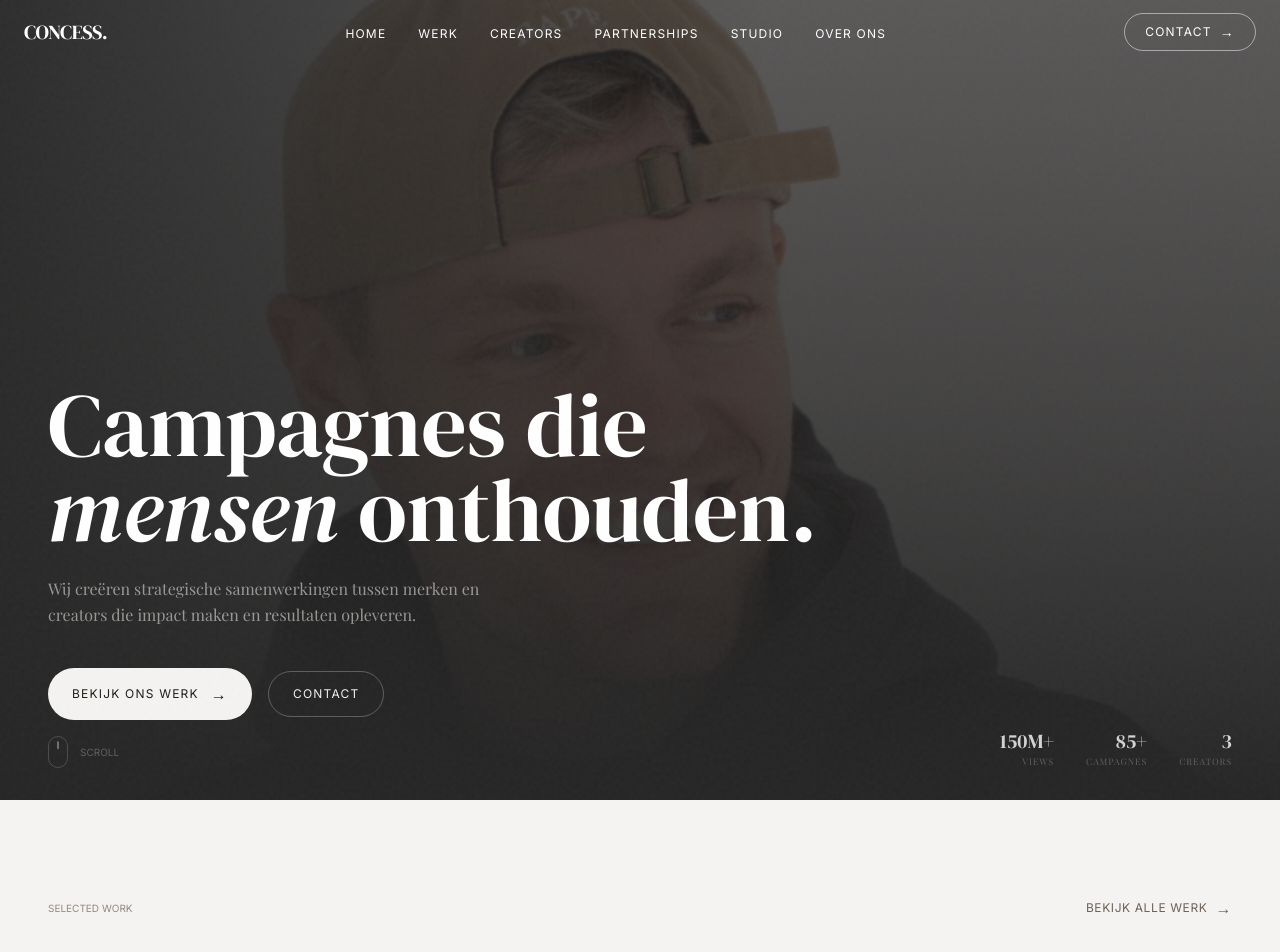
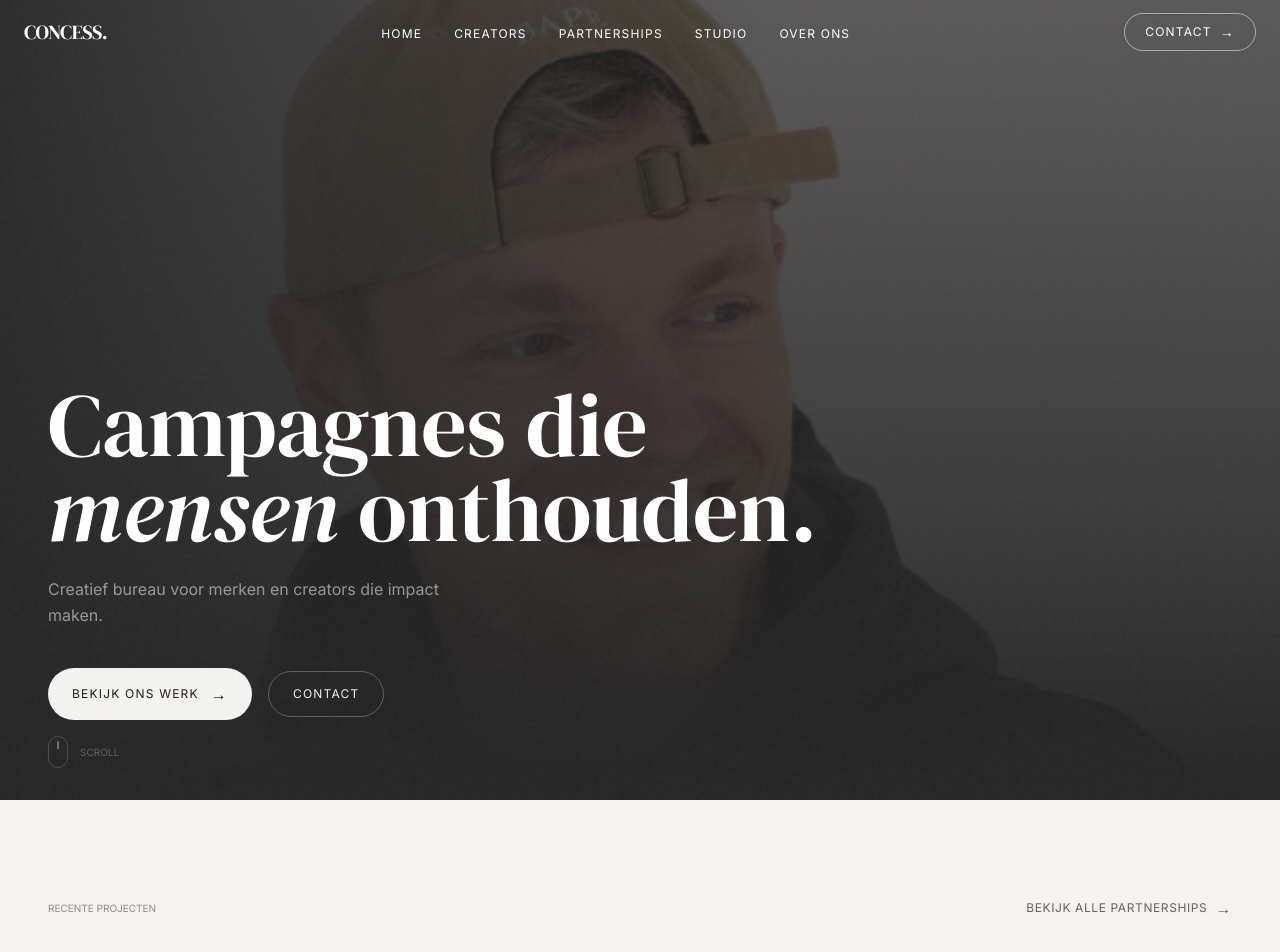
Before and after one commit to xmandysmit-tech/concess-website, a Next.js app: page / in a window 1280 px wide. Shown: the top 952 px of the page. Built offline with nearby package versions, Linux system fonts and the light colour scheme; a web font is replaced by a local one.

Commit message:
Update hero subtitle, remove stats, update nav and work section labels

```diff
--- a/app/components/AnimatedHero.tsx
+++ b/app/components/AnimatedHero.tsx
@@ -65,10 +65,9 @@ export default function AnimatedHero() {
 
           <p
             className="text-linen-300/60 text-sm md:text-base leading-relaxed mb-10 max-w-md transition-all duration-700"
-            style={{ opacity: subVisible ? 1 : 0, transform: subVisible ? "translateY(0)" : "translateY(16px)" }}
+            style={{ opacity: subVisible ? 1 : 0, transform: subVisible ? "translateY(0)" : "translateY(16px)", fontFamily: "var(--font-sans)" }}
           >
-            Wij creëren strategische samenwerkingen tussen merken en creators
-            die impact maken en resultaten opleveren.
+            Creatief bureau voor merken en creators die impact maken.
           </p>
 
           <div
@@ -102,23 +101,6 @@ export default function AnimatedHero() {
         <span className="text-[10px] tracking-widest2 uppercase">Scroll</span>
       </div>
 
-      {/* Corner stats */}
-      <div
-        className="absolute bottom-8 right-8 md:right-12 hidden md:flex gap-8 transition-all duration-700"
-        style={{ opacity: btnsVisible ? 1 : 0 }}
-      >
-        {[["150M+", "Views"], ["85+", "Campagnes"], ["3", "Creators"]].map(([v, l]) => (
-          <div key={l} className="text-right">
-            <p
-              style={{ fontFamily: "'DM Serif Display', Georgia, serif" }}
-              className="text-white text-xl opacity-80"
-            >
-              {v}
-            </p>
-            <p className="text-[9px] tracking-widest uppercase text-linen-300/30">{l}</p>
-          </div>
-        ))}
-      </div>
     </section>
   );
 }
--- a/app/components/Navbar.tsx
+++ b/app/components/Navbar.tsx
@@ -30,7 +30,7 @@ export default function Navbar({ forceDark = false }: { forceDark?: boolean }) {
         </Link>
 
         <ul className="hidden md:flex items-center gap-8">
-          {["Home", "Werk", "Creators", "Partnerships", "Studio", "Over ons"].map((item) => (
+          {["Home", "Creators", "Partnerships", "Studio", "Over ons"].map((item) => (
             <li key={item}>
               <Link
                 href={item === "Home" ? "/" : `/${item.toLowerCase().replace(/ /g, "-")}`}
--- a/app/components/SelectedWork.tsx
+++ b/app/components/SelectedWork.tsx
@@ -143,13 +143,13 @@ export default function SelectedWork() {
       {/* Header */}
       <div className="flex items-center justify-between mb-10">
         <span className="text-[10px] tracking-widest2 uppercase text-taupe-500">
-          Selected Work
+          Recente projecten
         </span>
         <a
-          href="/werk"
+          href="/partnerships"
           className="flex items-center gap-2 text-xs tracking-wider uppercase text-dark-700 hover:text-dark-900 transition-colors"
         >
-          Bekijk alle werk <span className="text-base">→</span>
+          Bekijk alle partnerships <span className="text-base">→</span>
         </a>
       </div>
 
```
